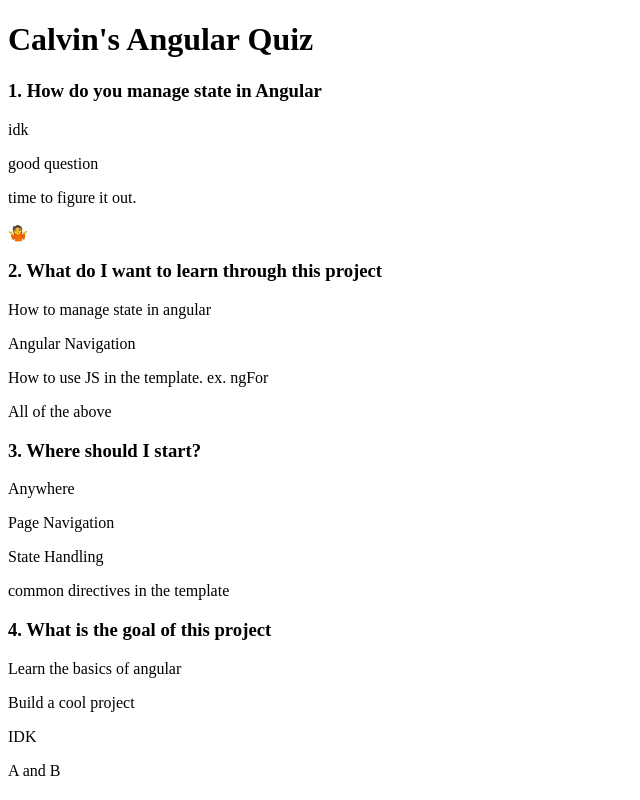
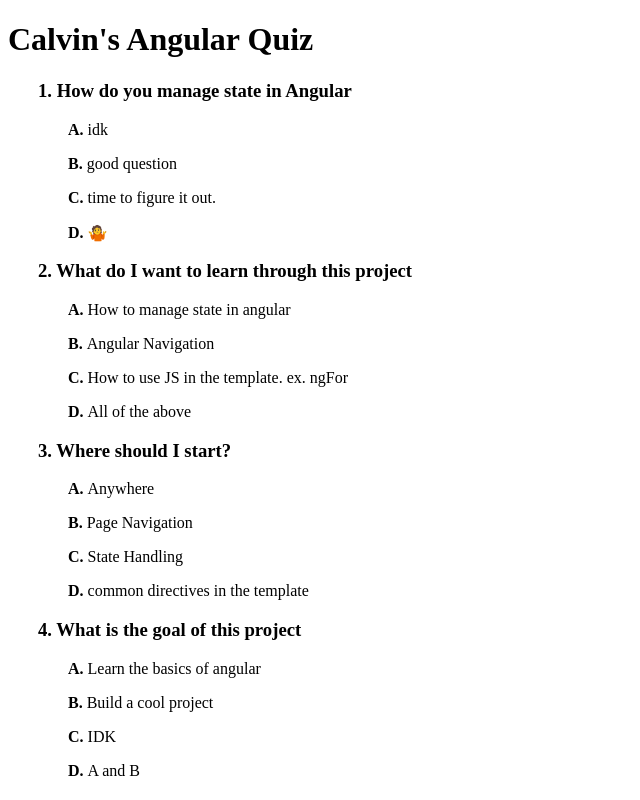
Before and after one commit to CalvinGaiennie/BlackJackAngular, an Angular app: page / in a window 1280 px wide. Shown: the whole page, without its empty margins (0-640 px from the left). Built offline with nearby package versions, Linux system fonts and the light colour scheme.

Commit message:
Added some in line styling and programmatically added letters in front of the answers

```diff
--- a/src/app/app.component.css
+++ b/src/app/app.component.css
@@ -0,0 +1,3 @@
+.question {
+  padding-left: 50px;
+}
--- a/src/app/question/question.component.html
+++ b/src/app/question/question.component.html
@@ -1,4 +1,8 @@
 <h3>{{ index + 1 }}. {{ question.question }}</h3>
-<p *ngFor="let answer of question.answers; let j = index">
+<p
+  *ngFor="let answer of question.answers; let j = index"
+  [style]="{ 'padding-left': '30px' }"
+>
+  <strong> {{ alphabet[j] }}. </strong>
   {{ answer }}
 </p>
--- a/src/app/question/question.component.ts
+++ b/src/app/question/question.component.ts
@@ -8,6 +8,7 @@ import { Question } from '../quiz-page/quiz-page.component';
   styleUrl: './question.component.css',
 })
 export class QuestionComponent {
+  alphabet: string[] = ['A', 'B', 'C', 'D', 'E', 'F'];
   @Input() question: Question = {
     question: '',
     answers: [],
--- a/src/app/quiz-page/quiz-page.component.html
+++ b/src/app/quiz-page/quiz-page.component.html
@@ -1,6 +1,9 @@
 <div>
   <h1>Calvin's Angular Quiz</h1>
-  <div *ngFor="let question of questions; let i = index">
+  <div
+    [style]="{ 'padding-left': '30px' }"
+    *ngFor="let question of questions; let i = index"
+  >
     <app-question [question]="question" [index]="i"></app-question>
   </div>
 </div>
```
